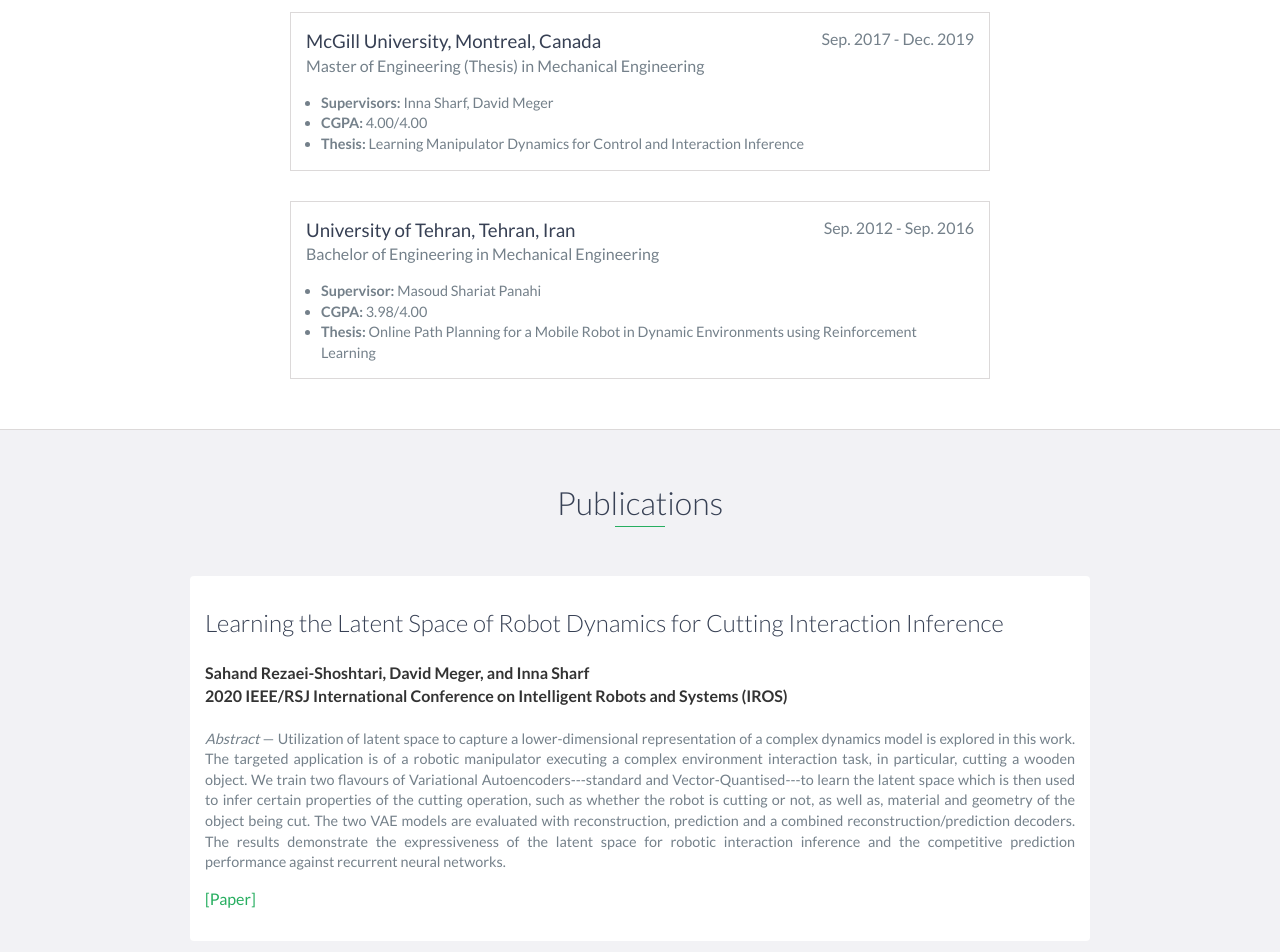
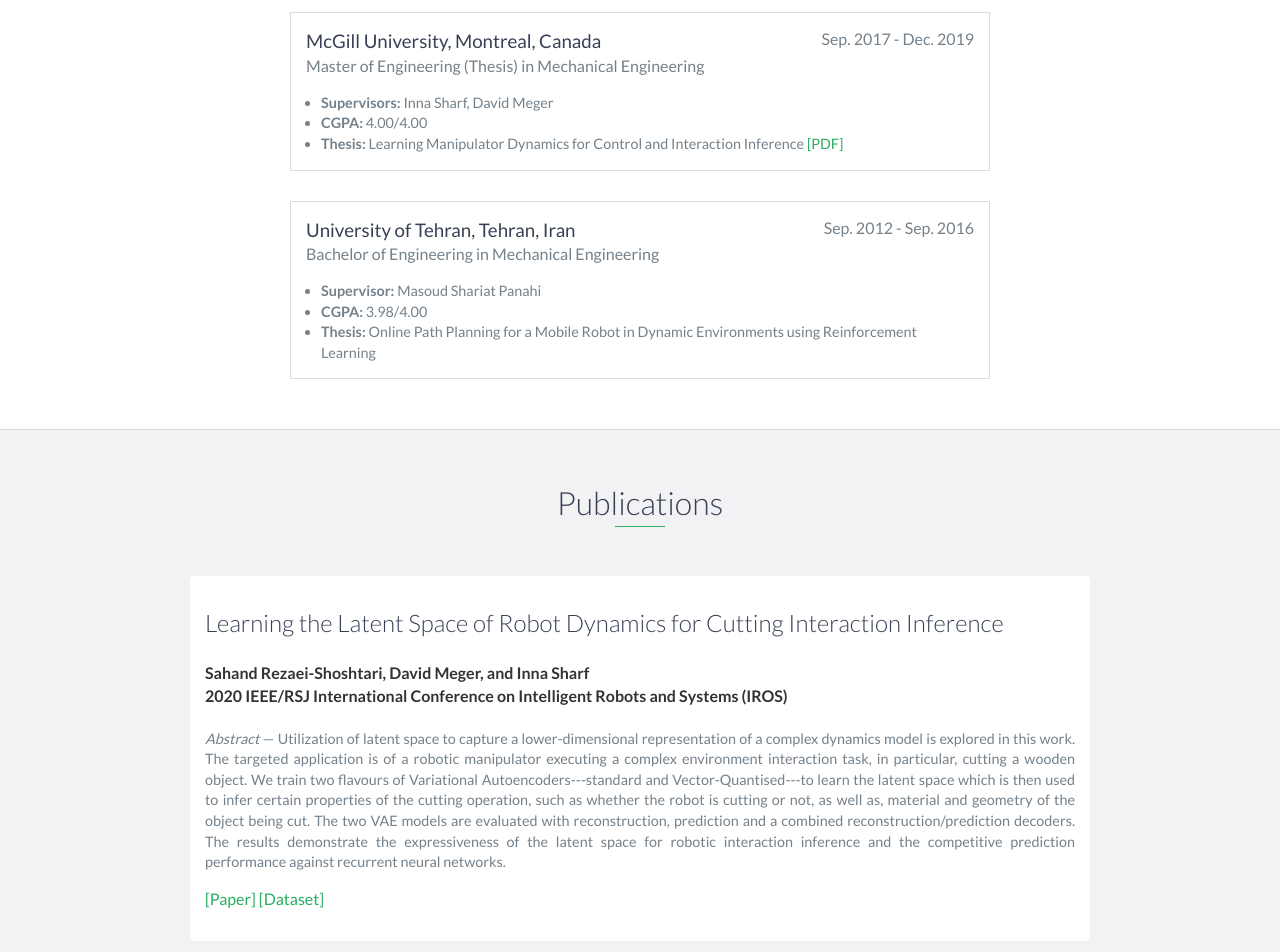
Before and after one commit to sahandrez/sahandrez.github.io, a website: page index.html in a window 1280 px wide. Shown: the part 2060-3012 px from the top of the page. Drawn offline with nearby package versions, Linux system fonts and the light colour scheme; files whose address does not match are found by name.

Commit message:
Add thesis link and IROS2020 dataset

```diff
--- a/index.html
+++ b/index.html
@@ -145,7 +145,7 @@
             <ul>
                 <li><b>Supervisors:</b> Inna Sharf, David Meger</li>
                 <li><b>CGPA:</b> 4.00/4.00</li>
-                <li><b>Thesis:</b> Learning Manipulator Dynamics for Control and Interaction Inference </li>
+                <li><b>Thesis:</b> Learning Manipulator Dynamics for Control and Interaction Inference <a href="https://escholarship.mcgill.ca/concern/theses/mk61rn60q">[PDF]</a>  </li>
             </ul>
         </div>
         <!-- End .education-block -->
@@ -157,7 +157,7 @@
             <ul>
                 <li><b>Supervisor:</b> Masoud Shariat Panahi</li>
                 <li><b>CGPA:</b> 3.98/4.00</li>
-                <li><b>Thesis:</b> Online Path Planning for a Mobile Robot in Dynamic Environments using Reinforcement Learning </li>
+                <li><b>Thesis:</b> Online Path Planning for a Mobile Robot in Dynamic Environments using Reinforcement Learning</li>
             </ul>
         </div>
         <!-- End .education-block -->
@@ -200,6 +200,7 @@
                             competitive prediction performance against recurrent neural networks.
                         </p>
                         <a href="https://arxiv.org/abs/2007.11167">[Paper]</a>
+                        <a href="https://github.com/sahandrez/aml_robot_cutting_dataset">[Dataset]</a>
                         <!-- <a href="https://youtu.be/il-wWuyRZIY">[Video]</a> -->
                     </div>
                     <!-- End .project-info -->
```
